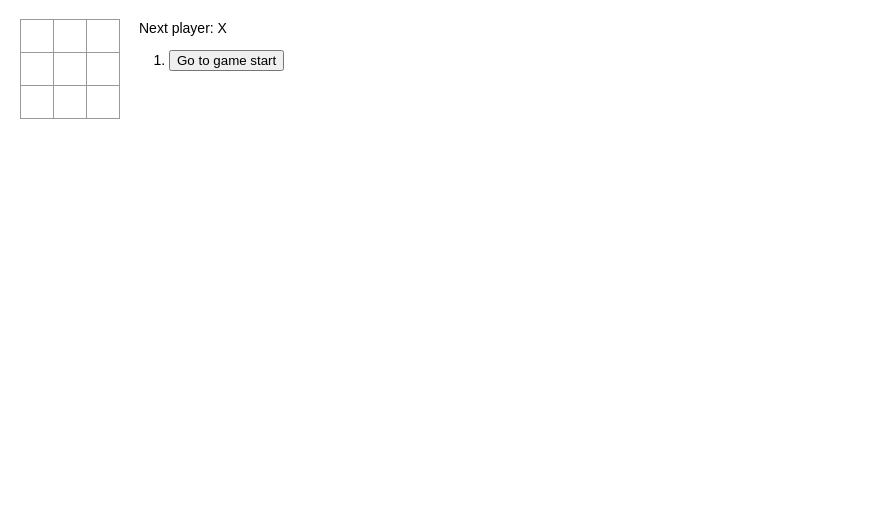
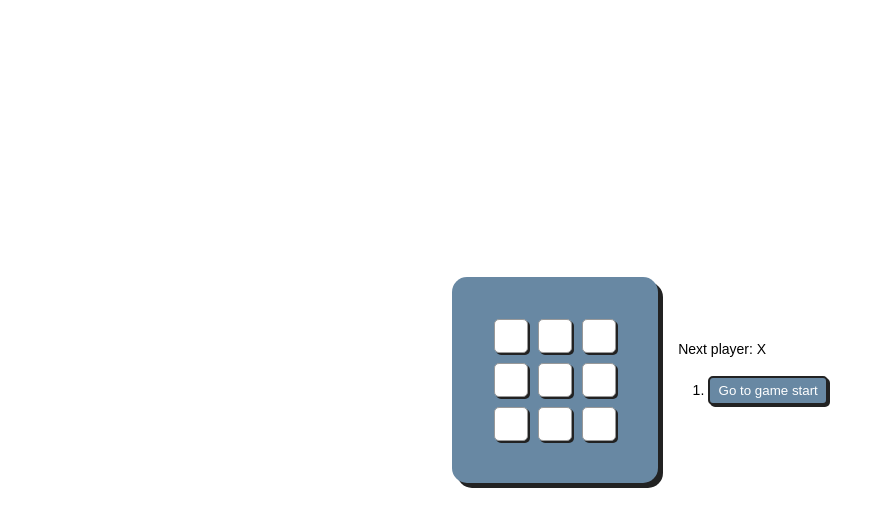
Before and after one commit to icelandico/icelandico.github.io, a React (Create React App) app: page / in a window 1280 px wide. Shown: the top 526 px of the page, without its empty margins (0-873 px from the left). Built offline with nearby package versions, Linux system fonts and the light colour scheme.

Commit message:
Styled board

```diff
--- a/src/index.css
+++ b/src/index.css
@@ -1,6 +1,10 @@
 body {
   font: 14px "Century Gothic", Futura, sans-serif;
   margin: 20px;
+}
+
+#root {
+  height: 90vh;
 }
 
 ol, ul {
@@ -17,6 +21,17 @@ ol, ul {
   margin-bottom: 10px;
 }
 
+button {
+  background: #6888a3;
+  border-radius: 5px;
+  border: 2px solid #222222;
+  padding: 5px;
+  margin-top: 5px;
+  width: 120px;
+  box-shadow: 2px 2px #222222;
+  color: #fff;
+}
+
 .square {
   background: #fff;
   border: 1px solid #999;
@@ -25,11 +40,11 @@ ol, ul {
   font-weight: bold;
   line-height: 34px;
   height: 34px;
-  margin-right: -1px;
-  margin-top: -1px;
   padding: 0;
   text-align: center;
   width: 34px;
+  margin: 5px;
+  color: #222222;
 }
 
 .square:focus {
@@ -43,8 +58,18 @@ ol, ul {
 .game {
   display: flex;
   flex-direction: row;
+  align-items: center;
+  justify-content: center;
+  height: 100%;
 }
 
 .game-info {
   margin-left: 20px;
 }
+
+.game-board {
+  background: #6888a3;
+  padding: 3%;
+  border-radius: 15px;
+  box-shadow: 5px 5px #222222;
+}
```
